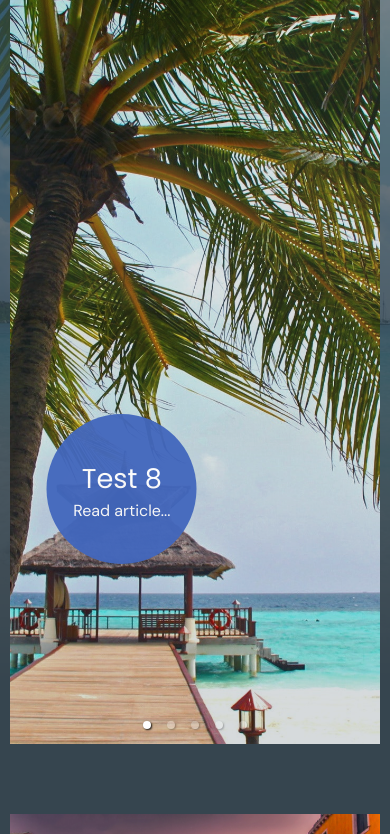
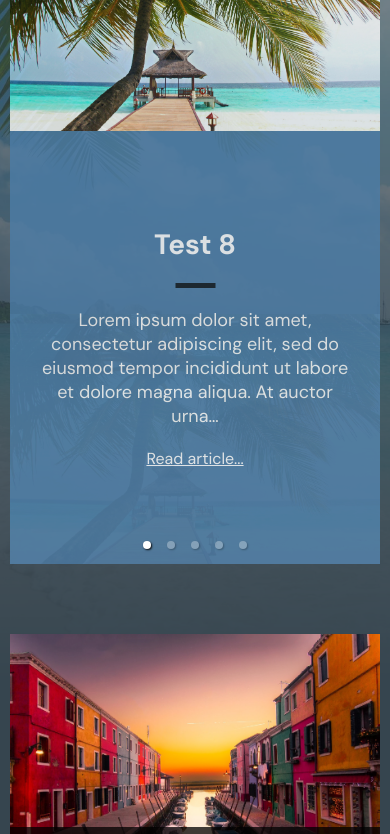
Before and after one commit to JamesdsWarner/my-awesome-blog, a Gatsby site: page / in a window 390 px wide. Shown: the part 156-990 px from the top of the page. Built offline with nearby package versions, Linux system fonts and the light colour scheme; Gatsby itself is replaced by a stand-in of ours.

Commit message:
updating styling

```diff
--- a/gatsby-config.js
+++ b/gatsby-config.js
@@ -11,6 +11,7 @@ module.exports = {
     description: `A personal travel blog sharing my experiences, learnings and dispensing wisdom.`,
   },
   plugins: [
+    "gatsby-plugin-loadable-components-ssr",
     `gatsby-plugin-netlify-cms`,
     `gatsby-plugin-sass`,
     `gatsby-plugin-image`,
--- a/src/pages/index.js
+++ b/src/pages/index.js
@@ -35,10 +35,12 @@ const Home = ({ data }) => {
               const title = post.frontmatter.title
               const slug = post.fields.slug
               console.log(slug)
+              const contents = post.excerpt
               const postThumbnail = getImage(post.frontmatter.thumbnail)
+              console.log(i)
               return (
-                <div key={i}>
-                  <div className="blog-title-shape">
+                <div className="home-inner" key={i}>
+                  <div className={`blog-title-shape carousel-color-${i}`}>
                     <div
                       className={
                         (title.length > 6 ? "long-title" : "") + " one-line"
@@ -54,6 +56,17 @@ const Home = ({ data }) => {
                     image={postThumbnail}
                     alt={title}
                     className="home-image"
+                  />
+                  <div className={`carousel-color-block carousel-color-${i}`}>
+                    <span>{title}</span>
+                    <div className="home-carousel-line" />
+                    <p className="carousel-excerpt">{contents}</p>
+                    <span className="read-article">Read article...</span>
+                  </div>
+                  <GatsbyImage
+                    image={postThumbnail}
+                    alt={title}
+                    className="home-image-double"
                   />
                 </div>
               )
--- a/src/styles/bio.styles.scss
+++ b/src/styles/bio.styles.scss
@@ -1,5 +1,5 @@
 .bio-container{
-    @media screen and (max-width: 1450px) {
+    @media screen and (max-width: 950px) {
         display: none
     }
    width: 30%;
--- a/src/styles/blog-feed.styles.scss
+++ b/src/styles/blog-feed.styles.scss
@@ -122,8 +122,8 @@
     flex-shrink: 0;
     gap: 10px;
 
-    @media screen and (max-width: 1450px) {
-        width: 70%;
+    @media screen and (max-width: 950px) {
+        width: 95%;
     }
 
     .blog-item {
--- a/src/styles/global.styles.scss
+++ b/src/styles/global.styles.scss
@@ -29,7 +29,7 @@ body{
         justify-content: space-between;
         z-index: 999;
         @media screen and (max-width: 1250px) and (min-width: 800px) {
-            width: 95%;
+            width: 750px;
         }
         @media screen and (max-width: 799px){
             width: 95%;
@@ -111,6 +111,8 @@ body{
                 color: white;
                 position: relative;
                 z-index: 999;
+                @media screen and (max-width: 1250px){
+font-size: 2em;                }
             }
 
         }
@@ -125,6 +127,7 @@ body{
             z-index: 999;
             height: 40px;
             margin-top: 10px;
+
 
 
             .header-link{
@@ -174,12 +177,15 @@ body{
 
         .dropdown-links{
             position: absolute;
-            @media screen and (max-width: 1250px){
-                width: 100%;
-                left: 0;
+            @media screen and (max-width: 1250px) and (min-width: 800px) {
+                width: 750px;
+            }
+            @media screen and (max-width: 799px){
+                width: 95%;
             }
 
-            margin-top: 58px;
+
+            margin-top: 55px;
             height: 95px;
             line-height: 25px;
             transition: all ease 0.4s;
--- a/src/styles/home.styles.scss
+++ b/src/styles/home.styles.scss
@@ -1,6 +1,17 @@
 .home-container{
     font-family: 'DM Sans', sans-serif;
     padding-bottom: 40px;
+    height: 100%;
+
+    .home-inner{
+      display: flex;
+      align-items: stretch;
+      flex-direction: column;
+      @media screen and (max-width: 799px){
+        height: 650px;
+
+    }
+        }
 
     .home-background-pic{
         position: absolute;
@@ -22,7 +33,7 @@
         }
 
         @media screen and (max-width: 799px){
-            height: 750px;
+            height: 650px;
 
         }
     }
@@ -108,7 +119,6 @@
     .blog-title-shape{
         height: 150px;
         width:  150px;
-        background-color: #4267BD;
         position: absolute;
         border-radius: 50%;
         margin-top: 420px;
@@ -119,13 +129,14 @@
         justify-content: center;
         opacity: 0.95;
         padding: 10px;
+        z-index: 999;
 
         @media screen and (max-width: 1250px) and (min-width: 800px) {
             margin-top: 260px;
 
         }
         @media screen and (max-width: 799px){
-
+            display: none;
         }
 
     }
@@ -135,22 +146,97 @@
         top: 0;
         z-index: -1;
         opacity: 0.8;
-        min-height: 500px;
         width: 100%;
         height: 100%;
-        @media screen and (max-width: 799px){
-            min-height: 800px;
+        @media screen and (max-width: 555px){
+            height: 50%;
+        }
 
+    }
+
+    .home-image-double{
+      bottom: 0;
+height: 250px;
+opacity: 0.2;
+position: absolute;
+
+@media screen and (min-width: 799px){
+  display: none;
+
+
+}
+    }
+
+    .home-carousel-line{
+      height: 5px;
+      width: 40px;
+      background-color: black;
+      opacity: 0.8;
+      z-index: 999;
+      margin: 20px 0;
+      // margin: 10px 60px 10px 0;
+    }
+
+    .carousel-excerpt{
+      font-size: 18px;
+      color: white;
+      width: 85%;
+            }
+
+
+    .carousel-color-block{
+      width: 100%;
+      opacity: 0.8;
+      z-index: 998;
+      display: flex;
+      flex-direction: column;
+      align-items: center;
+      justify-content: center;
+      height: 100%;
+
+
+      :first-child{
+        font-size: 28px;
+        color: white;
+        font-weight: 700;
+      }
+
+
+        @media screen and (min-width: 799px){
+       display: none;
         }
     }
+
+    .carousel-color-0{
+      background-color: #4D7EA8;
+    }
+
+    .carousel-color-1{
+      background-color: #9E90A2;
+    }
+
+    .carousel-color-2{
+      background-color: #57886C;
+    }
+
+    .carousel-color-3{
+      background-color: #494949;
+    }
+
+    .carousel-color-4{
+      background-color: #D68C45;
+
+    }
+
 
     .read-article{
         text-decoration: none;
         color: white;
-        font-size: 1rem;
+        font-size: 15;
         font-family: 'DM Sans', sans-serif;
         display: inline-block;
-
+      margin-top: 20px;
+      text-decoration: underline;
     }
 }
 
```
